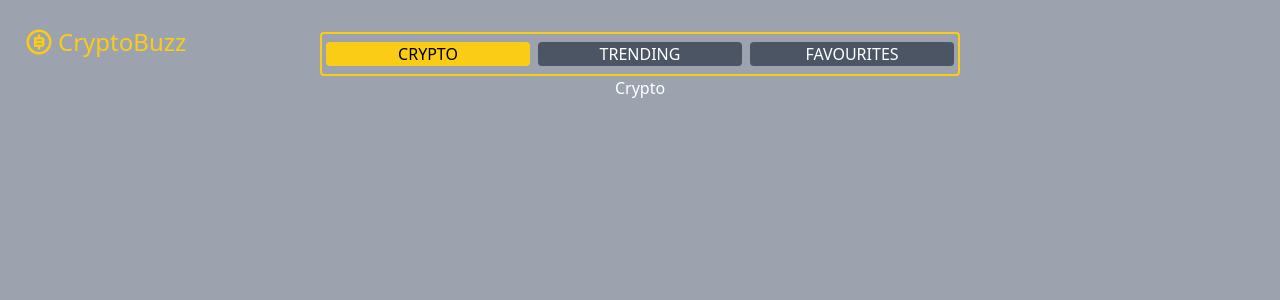
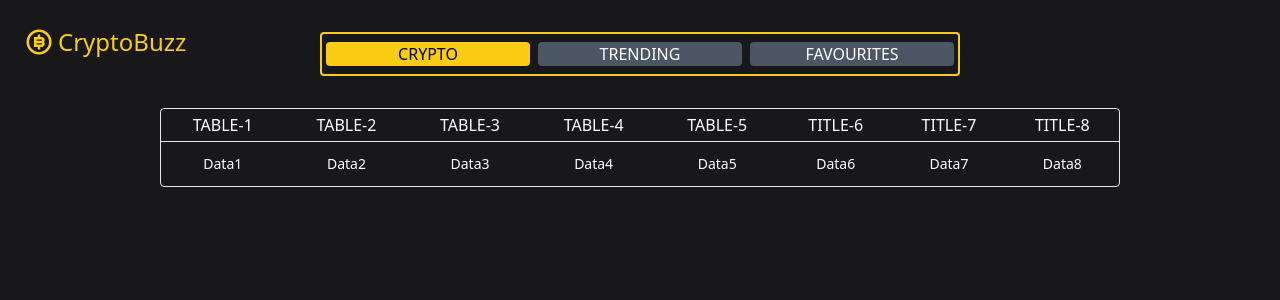
Before and after one commit to itamim345/CryptoBuzz, a React (Create React App) app: page / in a window 1280 px wide. Shown: the top 300 px of the page. Built offline with nearby package versions, Linux system fonts and the light colour scheme.

Commit message:
Modified crypto page with cryptoTable

```diff
--- /dev/null
+++ b/src/components/CryptoTable.js
@@ -0,0 +1,34 @@
+import React from 'react';
+
+export default function CryptoTable() {
+  return (
+    <div className="border rounded border-gray-200 mt-8">
+      <table className="w-full text-center">
+        <thead className="text-base border-b border-gray-200">
+          <tr>
+            <th className="py-1 font-medium">TABLE-1</th>
+            <th className="py-1 font-medium">TABLE-2</th>
+            <th className="py-1 font-medium">TABLE-3</th>
+            <th className="py-1 font-medium">TABLE-4</th>
+            <th className="py-1 font-medium">TABLE-5</th>
+            <th className="py-1 font-medium">TITLE-6</th>
+            <th className="py-1 font-medium">TITLE-7</th>
+            <th className="py-1 font-medium">TITLE-8</th>
+          </tr>
+        </thead>
+        <tbody>
+          <tr className="text-sm hover:bg-zinc-800 border-b border-gray-200 last:border-b-0">
+            <td className='py-3'>Data1</td>
+            <td className='py-3'>Data2</td>
+            <td className='py-3'>Data3</td>
+            <td className='py-3'>Data4</td>
+            <td className='py-3'>Data5</td>
+            <td className='py-3'>Data6</td>
+            <td className='py-3'>Data7</td>
+            <td className='py-3'>Data8</td>
+          </tr>
+        </tbody>
+      </table>
+    </div>
+  );
+}
--- a/src/pages/Crypto.js
+++ b/src/pages/Crypto.js
@@ -1,9 +1,10 @@
 import React from 'react';
+import CryptoTable from '../components/CryptoTable';
 
 export default function Crypto() {
   return (
-    <div>
-      Crypto
+    <div className='w-3/4 h-full'>
+        <CryptoTable/>
     </div>
   );
 }
--- a/src/pages/Home.js
+++ b/src/pages/Home.js
@@ -6,7 +6,7 @@ import Navbar from '../components/Navbar';
 export default function Home() {
   return (
     <div className="h-full w-full flex flex-col items-center content-center text-white relative">
-      <div className="bg-gray-400 w-screen h-screen fixed -z-20"></div>
+      <div className="bg-zinc-900 w-screen h-screen fixed -z-20"></div>
       <Logo />
       <Navbar/>
       <Outlet />
```
